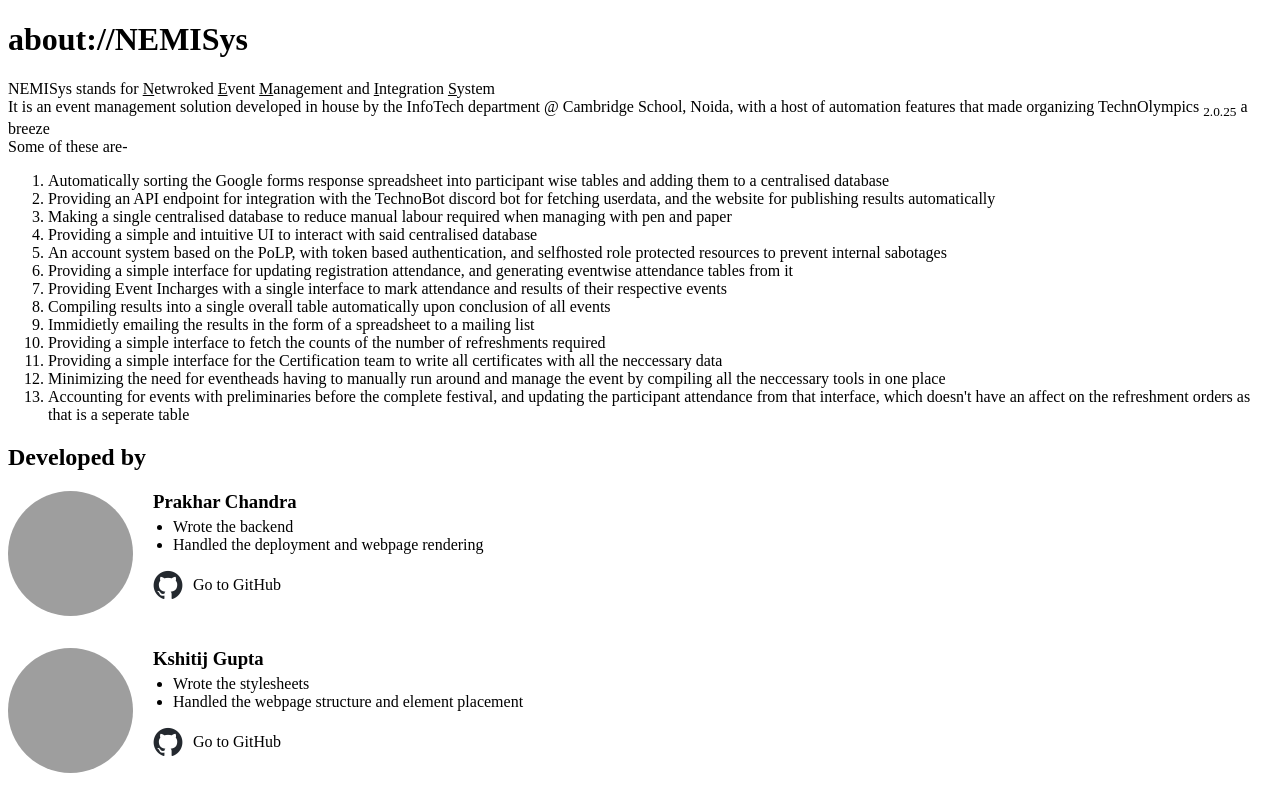
After one commit to prakharprobably/NEMISys, a Python web app: template server/templates/about.html in a window 1280 px wide. The commit adds this page. Run offline with Jinja, Linux system fonts and the light colour scheme; the template is opened without the code that fills it, so the values that code supplies are empty; grey boxes are pictures that could not be loaded.

Commit message:
Implemented better result compilation - Added footer - Added the /about/ route with developers info - Made some pages more mobile friendly - Implemented better result compilation that accounts for ties

```diff
--- a/server/__init__.py
+++ b/server/__init__.py
@@ -11,6 +11,7 @@ def create(key):
     from .events import events
     from .confirm import confirm
     from .results import results
+    from .about import about
     app.register_blueprint(routes, url_prefix='/')
     app.register_blueprint(auth, url_prefix='/')
     app.register_blueprint(admin, url_prefix='/admin/')
@@ -20,6 +21,7 @@ def create(key):
     app.register_blueprint(events, url_prefix='/events/')
     app.register_blueprint(confirm, url_prefix='/confirm/')
     app.register_blueprint(results, url_prefix='/results/')
+    app.register_blueprint(about, url_prefix='/about/')
     for rule in app.url_map.iter_rules():
         print(f"{rule.endpoint}: {rule}")
     return app
--- a/server/participantdbwrapper.py
+++ b/server/participantdbwrapper.py
@@ -2,7 +2,7 @@ import psycopg2
 from psycopg2 import sql
 import json
 import os
-#from  . import eventdbwrapper as evdb
+from  . import eventdbwrapper as evdb
 BASE_DIR = os.path.dirname(os.path.dirname(os.path.abspath(__file__)))
 CREDS_PATH = os.path.join(BASE_DIR, 'creds.json')
 
@@ -119,7 +119,8 @@ def revert(curconn):
         finatt=sql.Identifier(event+"AttendanceFin")
         prires=sql.Identifier(event+"ResultsPri")
         finres=sql.Identifier(event+"ResultsFin")
-        cur.execute(sql.SQL("""DROP TABLE IF EXISTS {priatt}, {finatt},{prires},{finres}, Attendance, Results""").format(priatt=priatt,prires=prires,finatt=finatt, finres=finres))
+        wins = sql.Identifier(event+"Winners")
+        cur.execute(sql.SQL("""DROP TABLE IF EXISTS {priatt}, {finatt},{prires},{finres}, {wins}, Attendance, Results""").format(priatt=priatt,prires=prires,finatt=finatt, finres=finres, wins = wins))
         conn.commit()
 
 def getGreatestPid(cur):
--- /dev/null
+++ b/server/templates/about.html
@@ -0,0 +1,113 @@
+{% extends "base.html" %}
+{% block title %}About NEMISys{% endblock %}
+{% block body %}
+<h1>about://NEMISys</h1>
+<p>
+    NEMISys stands for <u>N</u>etwroked <u>E</u>vent <u>M</u>anagement and <u>I</u>ntegration <u>S</u>ystem </br>
+    It is an event management solution developed in house by the InfoTech department @ Cambridge School, Noida, with a host of automation features that made organizing TechnOlympics <sub>2.0.25</sub> a breeze </br>
+    Some of these are-
+    <ol>
+        <li>Automatically sorting the Google forms response spreadsheet into participant wise tables and adding them to a centralised database</li>
+        <li>Providing an API endpoint for integration with the TechnoBot discord bot for fetching userdata, and the website for publishing results automatically</li>
+        <li>Making a single centralised database to reduce manual labour required when managing with pen and paper</li>
+        <li>Providing a simple and intuitive UI to interact with said centralised database</li>
+        <li>An account system based on the PoLP, with token based authentication, and selfhosted role protected resources to prevent internal sabotages</li>
+        <li>Providing a simple interface for updating registration attendance, and generating eventwise attendance tables from it</li>
+        <li>Providing Event Incharges with a single interface to mark attendance and results of their respective events</li>
+        <li>Compiling results into a single overall table automatically upon conclusion of all events</li>
+        <li>Immidietly emailing the results in the form of a spreadsheet to a mailing list</li>
+        <li>Providing a simple interface to fetch the counts of the number of refreshments required</li>
+        <li>Providing a simple interface for the Certification team to write all certificates with all the neccessary data</li>
+        <li>Minimizing the need for eventheads having to manually run around and manage the event by compiling all the neccessary tools in one place</li>
+        <li>Accounting for events with preliminaries before the complete festival, and updating the participant attendance from that interface, which doesn't have an affect on the refreshment orders as that is a seperate table</li>
+    </ol>
+    <div>
+    <style>
+    .developer-container {
+        display: flex;
+        align-items: flex-start;
+        gap: 20px;
+        margin-bottom: 2em;
+    }
+
+    .developer-image {
+        width: 125px;
+        height: 125px;
+        border-radius: 62.5px;
+        object-fit: cover;
+    }
+
+    .developer-info {
+        flex: 1;
+    }
+
+    .developer-info h3 {
+        margin-top: 0;
+        margin-bottom: 5px;
+    }
+
+    .developer-info ul {
+        margin-top: 0;
+        padding-left: 20px;
+    }
+
+    .github-link {
+        display: flex;
+        align-items: center;
+        margin-top: 10px;
+        text-decoration: none;
+        color: inherit;
+    }
+
+    .github-link img {
+        width: 30px;
+        height: 30px;
+        margin-right: 10px;
+    }
+
+    @media screen and (max-width: 600px) {
+        .developer-container {
+            flex-direction: column;
+            align-items: center;
+            text-align: center;
+        }
+
+        .developer-info {
+            text-align: left;
+        }
+    }
+    </style>
+
+    <h2>Developed by</h2>
+
+    <div class="developer-container">
+        <img src="{{ url_for('static', filename='PRIVATE/prakhar.jpg') }}" alt="Prakhar Chandra" class="developer-image" />
+        <div class="developer-info">
+            <h3>Prakhar Chandra</h3>
+            <ul>
+                <li>Wrote the backend</li>
+                <li>Handled the deployment and webpage rendering</li>
+            </ul>
+            <a href="https://github.com/prakharprobably" class="github-link" target="_blank">
+                <img src="{{ url_for('static', filename='images/githublogo.png') }}" alt="GitHub Logo" />
+                <span>Go to GitHub</span>
+            </a>
+        </div>
+    </div>
+
+    <div class="developer-container">
+        <img src="{{ url_for('static', filename='PRIVATE/kshitij.jpg') }}" alt="Kshitij Gupta" class="developer-image" />
+        <div class="developer-info">
+            <h3>Kshitij Gupta</h3>
+            <ul>
+                <li>Wrote the stylesheets</li>
+                <li>Handled the webpage structure and element placement</li>
+            </ul>
+            <a href="https://github.com/Kshitij123011" class="github-link" target="_blank">
+                <img src="{{ url_for('static', filename='images/githublogo.png') }}" alt="GitHub Logo" />
+                <span>Go to GitHub</span>
+            </a>
+        </div>
+    </div>
+</p>
+{% endblock %}
--- a/server/templates/base.html
+++ b/server/templates/base.html
@@ -15,5 +15,11 @@
             <hr/>
         {% endif %}
     {% block body %}BODY{% endblock %}
+    {% if uuid%}
+    <footer>
+        <p>Made with ❤️ by <a href="/about">InfoTech</a> @ <a href="https://noida.cambridgeschool.edu.in/">Cambridge School, Noida</a></br>
+        <small>Running with pride on <a href="https://archlinux.org/">Arch</a>, btw</small></p>
+    </footer>
+    {% endif %}
     </body>
 </html>
```
Also changed, not shown: server/about.py (added, +9 -0 lines), server/eventdbwrapper.py (+11 -1 lines), server/events.py (+5 -3 lines), server/resultsdbwrapper.py (+31 -13 lines), server/templates/events/eattendance.html (+39 -1 lines), server/templates/events/results.html (+33 -0 lines), server/static/images/githublogo.png (added), server/static/images/githublogow.png (added), 1 other file.
